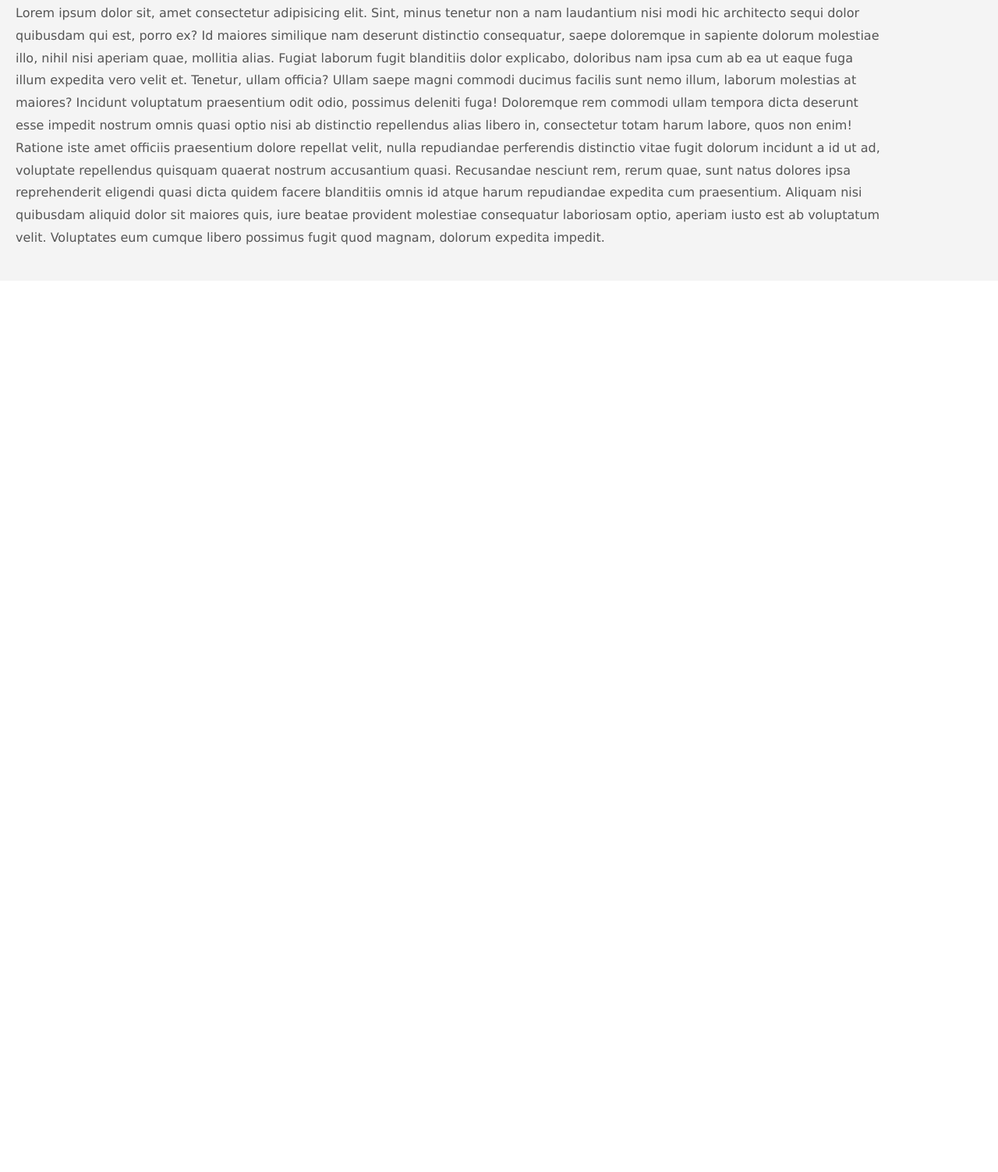
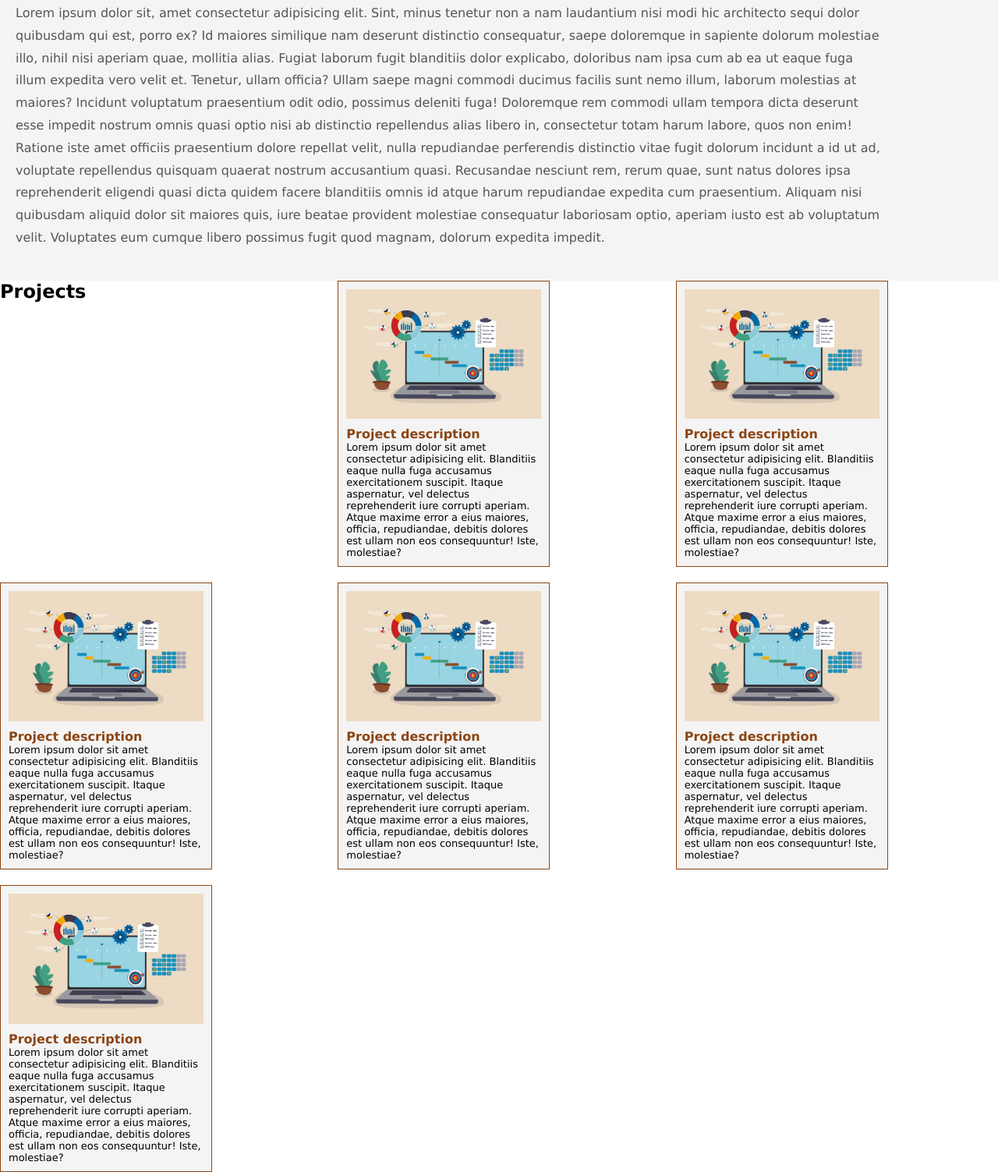
Before and after one commit to snehabounteous/portfolio-website, a plain HTML site: page index.html in a window 1280 px wide. Shown: the part 910-2413 px from the top of the page at 78% size. Before the commit the page ends 1270 px from the top, so only its background shows below. Drawn offline with Linux system fonts and the light colour scheme.

Commit message:
project section added

```diff
--- a/index.html
+++ b/index.html
@@ -49,6 +49,53 @@
         </p>
     </div>
 </section>
+<section class="projects-section" id="projects-section">
+    <div class="project-list">
+        <h2>Projects</h1>
+        <div class="project-card">
+            <img src="/assets/project-pic.jpg" alt="" class="project-image">
+            <div class="project-description">
+                <div class="project-title"> Project description</div>
+                <div class="project-sub-title">Lorem ipsum dolor sit amet consectetur adipisicing elit. Blanditiis eaque nulla fuga accusamus exercitationem suscipit. Itaque aspernatur, vel delectus reprehenderit iure corrupti aperiam. Atque maxime error a eius maiores, officia, repudiandae, debitis dolores est ullam non eos consequuntur! Iste, molestiae?</div>
+            </div>
+        </div>
+        <div class="project-card">
+            <img src="/assets/project-pic.jpg" alt="" class="project-image">
+            <div class="project-description">
+                <div class="project-title"> Project description</div>
+                <div class="project-sub-title">Lorem ipsum dolor sit amet consectetur adipisicing elit. Blanditiis eaque nulla fuga accusamus exercitationem suscipit. Itaque aspernatur, vel delectus reprehenderit iure corrupti aperiam. Atque maxime error a eius maiores, officia, repudiandae, debitis dolores est ullam non eos consequuntur! Iste, molestiae?</div>
+            </div>
+        </div>
+        <div class="project-card">
+            <img src="/assets/project-pic.jpg" alt="" class="project-image">
+            <div class="project-description">
+                <div class="project-title"> Project description</div>
+                <div class="project-sub-title">Lorem ipsum dolor sit amet consectetur adipisicing elit. Blanditiis eaque nulla fuga accusamus exercitationem suscipit. Itaque aspernatur, vel delectus reprehenderit iure corrupti aperiam. Atque maxime error a eius maiores, officia, repudiandae, debitis dolores est ullam non eos consequuntur! Iste, molestiae?</div>
+            </div>
+        </div>
+        <div class="project-card">
+            <img src="/assets/project-pic.jpg" alt="" class="project-image">
+            <div class="project-description">
+                <div class="project-title"> Project description</div>
+                <div class="project-sub-title">Lorem ipsum dolor sit amet consectetur adipisicing elit. Blanditiis eaque nulla fuga accusamus exercitationem suscipit. Itaque aspernatur, vel delectus reprehenderit iure corrupti aperiam. Atque maxime error a eius maiores, officia, repudiandae, debitis dolores est ullam non eos consequuntur! Iste, molestiae?</div>
+            </div>
+        </div>
+        <div class="project-card">
+            <img src="/assets/project-pic.jpg" alt="" class="project-image">
+            <div class="project-description">
+                <div class="project-title"> Project description</div>
+                <div class="project-sub-title">Lorem ipsum dolor sit amet consectetur adipisicing elit. Blanditiis eaque nulla fuga accusamus exercitationem suscipit. Itaque aspernatur, vel delectus reprehenderit iure corrupti aperiam. Atque maxime error a eius maiores, officia, repudiandae, debitis dolores est ullam non eos consequuntur! Iste, molestiae?</div>
+            </div>
+        </div>
+        <div class="project-card">
+            <img src="/assets/project-pic.jpg" alt="" class="project-image">
+            <div class="project-description">
+                <div class="project-title"> Project description</div>
+                <div class="project-sub-title">Lorem ipsum dolor sit amet consectetur adipisicing elit. Blanditiis eaque nulla fuga accusamus exercitationem suscipit. Itaque aspernatur, vel delectus reprehenderit iure corrupti aperiam. Atque maxime error a eius maiores, officia, repudiandae, debitis dolores est ullam non eos consequuntur! Iste, molestiae?</div>
+            </div>
+        </div>
+    </div>
+</section>
 
 </body>
 </html>
--- a/style.css
+++ b/style.css
@@ -109,6 +109,32 @@ a:visited{
     display: flex;
     flex-direction: column;
     gap: 15px;
+}
+.project-card{
+    width: 250px;
+    border: 1px solid saddlebrown;
+    background-color: #f4f4f4;
+    padding: 10px;
+    display: flex;
+    flex-direction: column;
+    gap:10px
+}
+.project-image{
+    width: 250px;
+}
+.project-title{
+    font-weight: 600;
+    color: saddlebrown;
+}
+.project-sub-title{
+    font-size: small;
+
+
+}
+.project-list{
+    display: grid;
+    grid-template-columns: repeat(3, 1fr);
+    gap: 20px;
 }
 @media (max-width: 768px) {
     .navbar {
```
Also changed, not shown: assets/project-pic.jpg (added).
